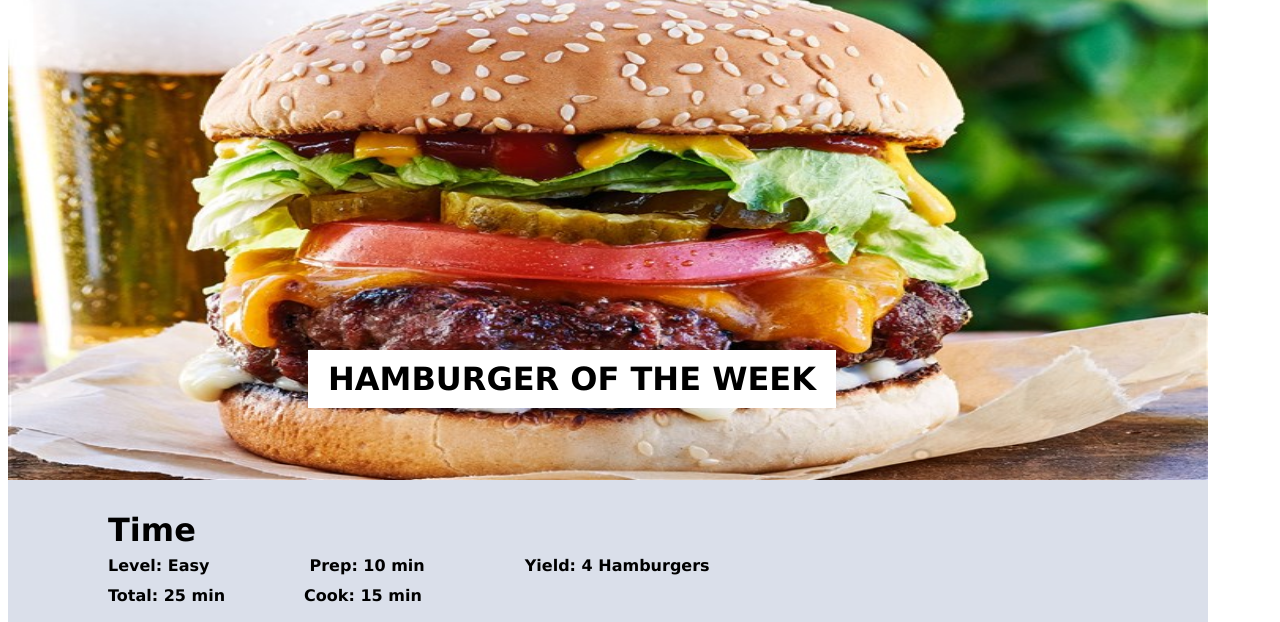
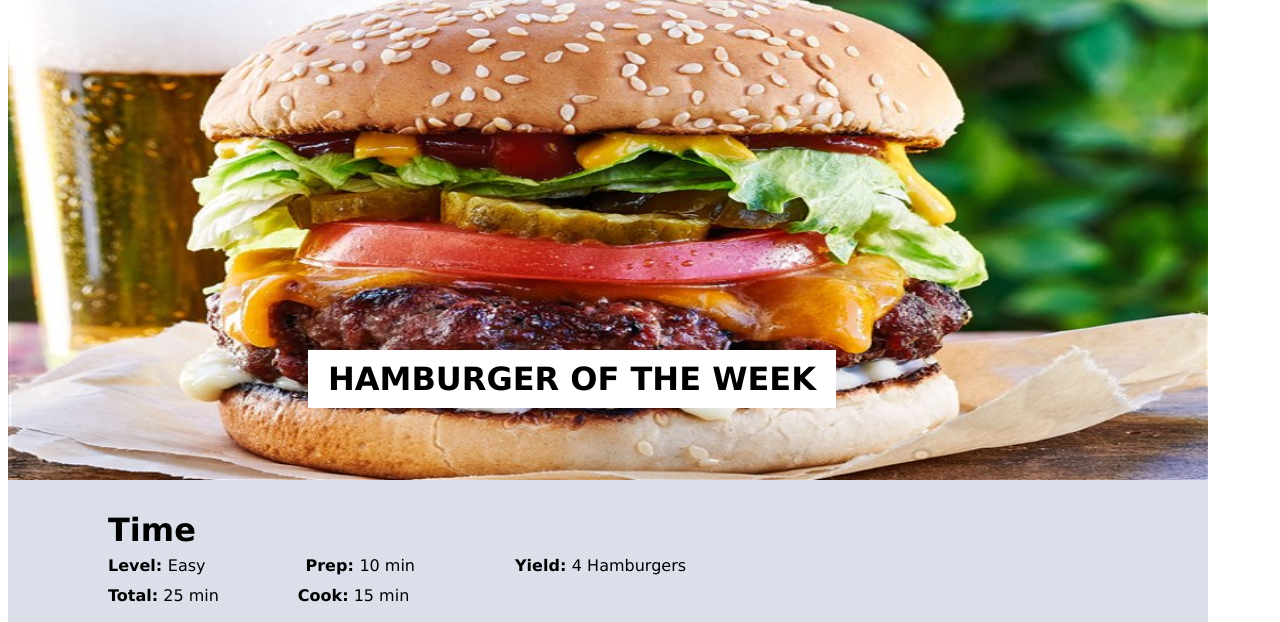
Before and after one commit to ZefAnderson/Ry-Paris-web-mockup, a plain HTML site: page recipe.html in a window 1280 px wide. Shown: the part 133-755 px from the top of the page. Drawn offline with Linux system fonts and the light colour scheme.

Commit message:
final commit after corrections

```diff
--- a/recipe.html
+++ b/recipe.html
@@ -27,13 +27,13 @@
     <div class="centerpage2">
         <div class="centerpagetitle"><h1>Time</h1></div>
         <div class="centerpagetext2">
-            <div class="timecontainer"><p><span class="bold">Level: Easy</p></div>
-            <div class="timecontainer"><p><span class="bold">Prep: 10 min</p></div>
-            <div><p><span class="bold">Yield: 4 Hamburgers</p></div>
+            <div class="timecontainer"><p><span class="bold">Level: </span>Easy</p></div>
+            <div class="timecontainer"><p><span class="bold">Prep: </span>10 min</p></div>
+            <div><p><span class="bold">Yield: </span>4 Hamburgers</p></div>
         </div>
         <div class="centerpagetext2">
-            <div class="timecontainer2"><p><span class="bold">Total:  25 min</p></div>
-            <div><p><span class="bold">Cook:  15 min</p></div>
+            <div class="timecontainer2"><p><span class="bold">Total:</span> 25 min</p></div>
+            <div><p><span class="bold">Cook:</span> 15 min</p></div>
         </div>
     </div>
     <h1 class="bengalburger">BENGAL BURGER</h1>
@@ -72,7 +72,7 @@
                 <li>Hot Sauce, to taste</li>
             </ul>
             <iframe class="embed" src="https://www.youtube.com/embed/V5w1OGknhlc?start=1"
-            title="Burger" frameborder="0" allow="accelerometer; autoplay; clipboard-write;
+            title="Burger" allow="accelerometer; autoplay; clipboard-write;
             encrypted-media; gyroscope; picture-in-picture; web-share" allowfullscreen></iframe>
         </div>
         <div class="recipe">
```
Also changed, not shown: 1 other file.
